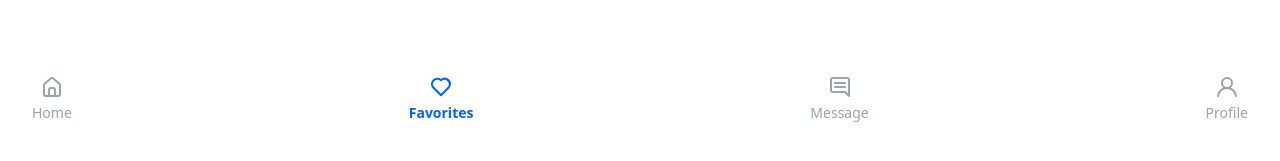
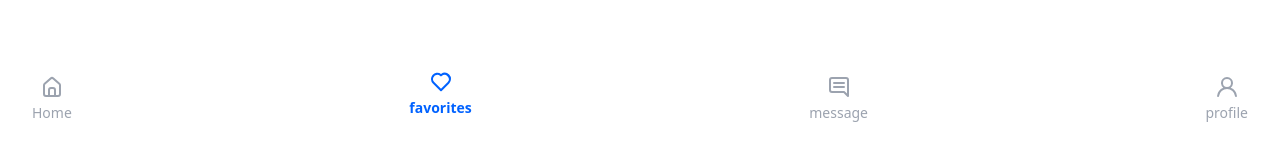
Before and after one commit to sajjad-khedmati/CarMarket-, a Next.js app: page /favorites in a window 1280 px wide. Shown: the part 629-790 px from the top of the page. Built offline with nearby package versions, Linux system fonts and the light colour scheme.

Commit message:
BOTTOM-NAVIGATION | add animation to items

```diff
--- /dev/null
+++ b/components/BottomNavItem.jsx
@@ -0,0 +1,34 @@
+import { motion } from "framer-motion";
+export default function BottomNavItem({ title, icon, isActive }) {
+	return (
+		<>
+			{isActive ? (
+				<motion.div
+					initial={{ y: 0 }}
+					animate={{ y: -5 }}
+					transition={{
+						type: "spring",
+						duration: 0.1,
+					}}
+					className="flex flex-col gap-1 items-center transition-all duration-300"
+				>
+					<span className="w-6 h-6 text-primary">{icon}</span>
+					<p className=" text-sm font-bold text-primary">{title}</p>
+				</motion.div>
+			) : (
+				<motion.div
+					initial={{ y: -5 }}
+					animate={{ y: 0 }}
+					transition={{
+						type: "spring",
+						duration: 0.2,
+					}}
+					className="flex flex-col gap-1 items-center transition-all duration-300"
+				>
+					<span className="w-6 h-6 text-gray-400">{icon}</span>
+					<p className=" text-sm  text-gray-400">{title}</p>
+				</motion.div>
+			)}
+		</>
+	);
+}
--- a/components/modules/BottomNavigation.js
+++ b/components/modules/BottomNavigation.js
@@ -8,63 +8,58 @@ import {
 } from "@iconscout/react-unicons";
 import { useRouter } from "next/router";
 
+import { motion } from "framer-motion";
+import BottomNavItem from "../BottomNavItem";
+
 export default function BottomNavigation() {
 	const router = useRouter();
 	return (
 		<nav className="fixed bottom-0 left-0 right-0 bg-transparent px-8 pt-2 pb-12 flex items-center justify-between">
 			<Link href="/home">
 				{router.pathname === "/home" ? (
-					<div className="flex flex-col gap-1 items-center transition-all duration-300">
-						<UilEstate className="w-6 h-6 text-primary" />
-						<p className=" text-sm font-bold text-primary">Home</p>
-					</div>
+					<BottomNavItem title="Home" icon={<UilEstate />} isActive={true} />
 				) : (
-					<div className="flex flex-col gap-1 items-center transition-all duration-300">
-						<UilEstate className="w-6 h-6 text-gray-400" />
-						<p className=" text-sm text-gray-400">Home</p>
-					</div>
+					<BottomNavItem title="Home" icon={<UilEstate />} isActive={false} />
 				)}
 			</Link>
 
 			<Link href="/favorites">
 				{router.pathname === "/favorites" ? (
-					<div className="flex flex-col gap-1 items-center transition-all duration-300">
-						<UilHeartAlt className="w-6 h-6 text-primary" />
-						<p className=" text-sm font-bold text-primary">Favorites</p>
-					</div>
+					<BottomNavItem
+						title="favorites"
+						icon={<UilHeartAlt />}
+						isActive={true}
+					/>
 				) : (
-					<div className="flex flex-col gap-1 items-center transition-all duration-300">
-						<UilHeartAlt className="w-6 h-6 text-gray-400" />
-						<p className=" text-sm  text-gray-400">Favorites</p>
-					</div>
+					<BottomNavItem
+						title="favorites"
+						icon={<UilHeartAlt />}
+						isActive={false}
+					/>
 				)}
 			</Link>
 
 			<Link href="/message">
 				{router.pathname === "/message" ? (
-					<div className="flex flex-col gap-1 items-center transition-all duration-300">
-						<UilCommentAltMessage className="w-6 h-6 text-primary" />
-						<p className=" text-sm font-bold text-primary">Message</p>
-					</div>
+					<BottomNavItem
+						title="message"
+						icon={<UilCommentAltMessage />}
+						isActive={true}
+					/>
 				) : (
-					<div className="flex flex-col gap-1 items-center transition-all duration-300">
-						<UilCommentAltMessage className="w-6 h-6 text-gray-400" />
-						<p className=" text-sm  text-gray-400">Message</p>
-					</div>
+					<BottomNavItem
+						title="message"
+						icon={<UilCommentAltMessage />}
+						isActive={false}
+					/>
 				)}
 			</Link>
 
 			<Link href="/profile" className="text-primary flex flex-col items-center">
 				{router.pathname === "/profile" ? (
-					<div className="flex flex-col gap-1 items-center transition-all duration-300">
-						<UilUser className="w-6 h-6 text-primary" />
-						<p className=" text-sm font-bold text-primary">Profile</p>
-					</div>
+					<BottomNavItem title="profile" icon={<UilUser />} isActive={true} />
 				) : (
-					<div className="flex flex-col gap-1 items-center transition-all duration-300">
-						<UilUser className="w-6 h-6 text-gray-400" />
-						<p className=" text-sm  text-gray-400">Profile</p>
-					</div>
+					<BottomNavItem title="profile" icon={<UilUser />} isActive={false} />
 				)}
 			</Link>
 		</nav>
```
